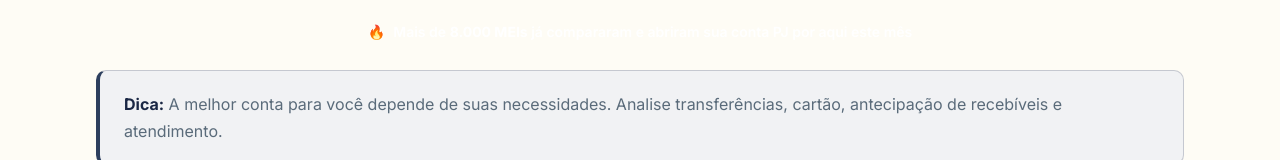
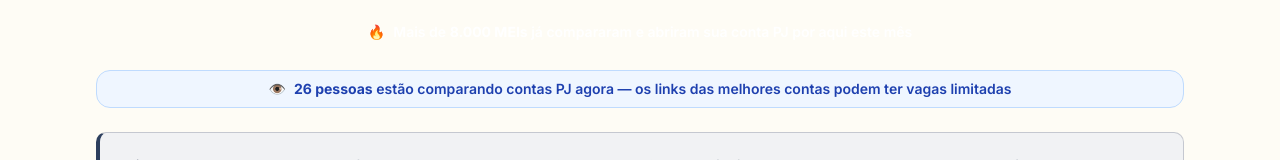
Before and after one commit to vitormdandrade/t3-mei-tools, a Next.js app: page /melhores/melhores-contas-pj-mei in a window 1280 px wide. Shown: the part 212-372 px from the top of the page. Built offline with nearby package versions, Linux system fonts and the light colour scheme; no server answers.

Commit message:
CRO: add live viewer social proof counter to melhores-contas-pj-mei page

```diff
--- a/app/melhores/melhores-contas-pj-mei/Client.tsx
+++ b/app/melhores/melhores-contas-pj-mei/Client.tsx
@@ -30,6 +30,7 @@ function sortFintechs(list: typeof fintechs.fintechs, mode: SortMode) {
 export default function MelhoresContasPJ() {
   const [sortMode, setSortMode] = useState<SortMode>('default');
   const sorted = useMemo(() => sortFintechs(fintechs.fintechs, sortMode), [sortMode]);
+  const [viewersNow] = useState(() => Math.floor(Math.random() * 40 + 15));
 
   return (
     <div className="space-y-8">
@@ -44,6 +45,12 @@ export default function MelhoresContasPJ() {
       <div className="flex items-center justify-center gap-2 mb-4 p-3 rounded-xl text-sm font-semibold text-center" style={{ background: 'var(--brand-teal)', color: '#fff' }}>
         <span>🔥</span>
         <span>Mais de <strong>8.000 MEIs</strong> já compararam e abriram sua conta PJ por aqui este mês</span>
+      </div>
+
+      {/* Live Viewer Counter */}
+      <div className="flex items-center justify-center gap-2 mb-6 px-4 py-2 rounded-lg text-sm font-semibold" style={{ background: '#eff6ff', border: '1px solid #bfdbfe', color: '#1e40af' }}>
+        <span>👁️</span>
+        <span><strong>{viewersNow} pessoas</strong> estão comparando contas PJ agora — os links das melhores contas podem ter vagas limitadas</span>
       </div>
 
       <div className="callout callout-info">
```
